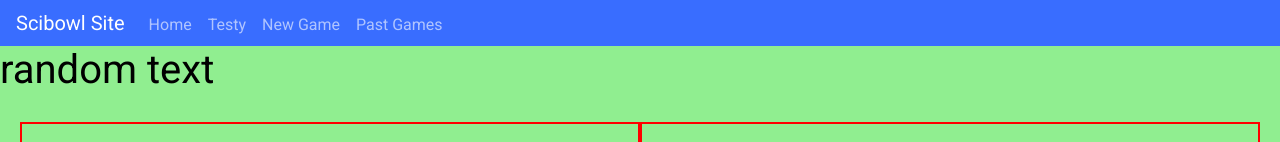
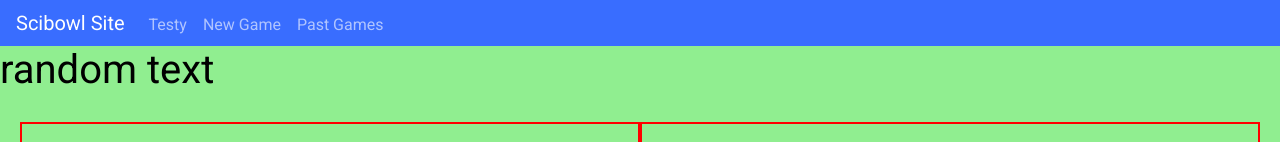
Before and after one commit to hahnlheem/scibowl-site, a React app: page /testy in a window 1280 px wide. Shown: the top 142 px of the page. Built offline with nearby package versions, Linux system fonts and the light colour scheme; no server answers; the HTML template or start-up script is replaced by a standard one.

Commit message:
remove Home from navbar

```diff
--- a/client/src/components/modules/NavBar.js
+++ b/client/src/components/modules/NavBar.js
@@ -16,9 +16,9 @@
       <nav className="NavBar-container">
         <Link to="/" className="NavBar-title u-inlineBlock">Scibowl Site</Link>
         <div className="NavBar-linkContainer u-inlineBlock">
-          <Link to="/" className="NavBar-link">
+          {/* <Link to="/" className="NavBar-link">
             Home
-          </Link>
+          </Link> */}
           <Link to="/testy/" className="NavBar-link">
             Testy
           </Link>
```
